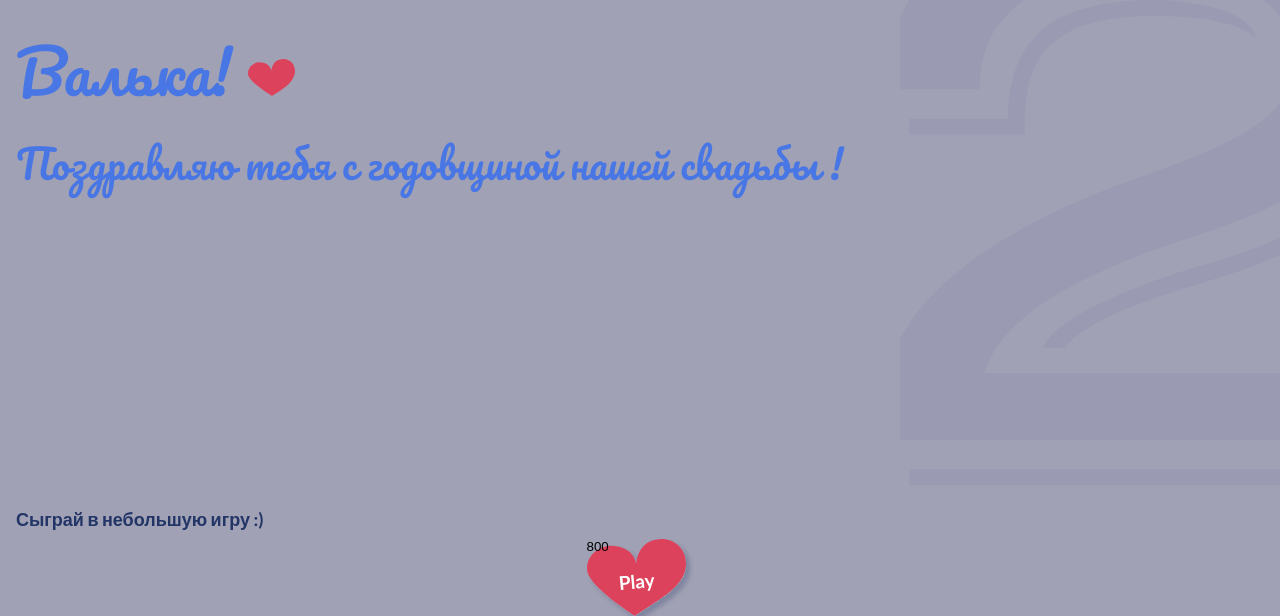
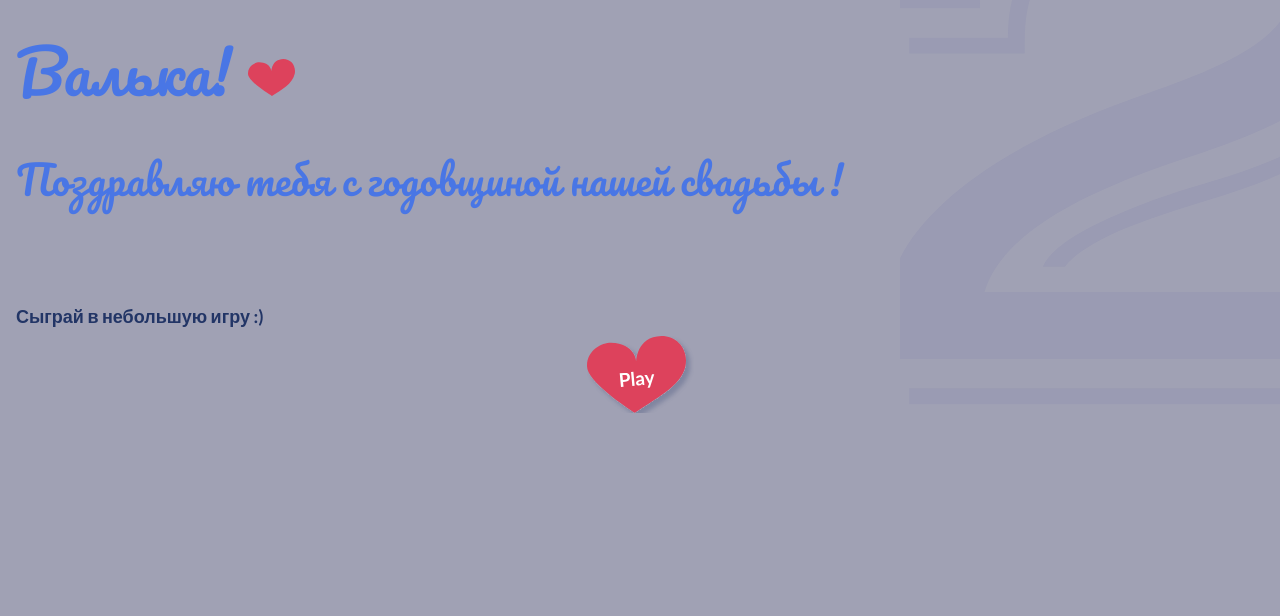
Before and after one commit to Stexxe/stexxe.github.io, a website: page anniversary/index.html in a window 1280 px wide. Shown: the part 184-800 px from the top of the page. Drawn offline with Linux system fonts and the light colour scheme.

Commit message:
Fix height

```diff
--- a/anniversary/script.js
+++ b/anniversary/script.js
@@ -1,5 +1,3 @@
-document.querySelector('button').textContent = document.body.clientHeight.toString()
-
 // const img = new Image();
 // img.src = 'us.png';
 // img.onload = () => {
--- a/anniversary/style.css
+++ b/anniversary/style.css
@@ -7,7 +7,7 @@
 
 .wrap {
   width: 100vw;
-  height: 100vh;
+  height: 100%;
   background: url("assets/bg.svg") no-repeat top 40% right;
   display: flex;
   flex-direction: column;
@@ -40,6 +40,7 @@ body {
 
 main {
   margin-top: 24px;
+  margin-bottom: 64px;
   padding: 16px;
 }
 
@@ -49,7 +50,7 @@ h1 {
   font-size: 60px;
   line-height: 60px;
   color: #4976E5;
-  margin-bottom: 32px;
+  margin-bottom: 48px;
 }
 
 p {
```
